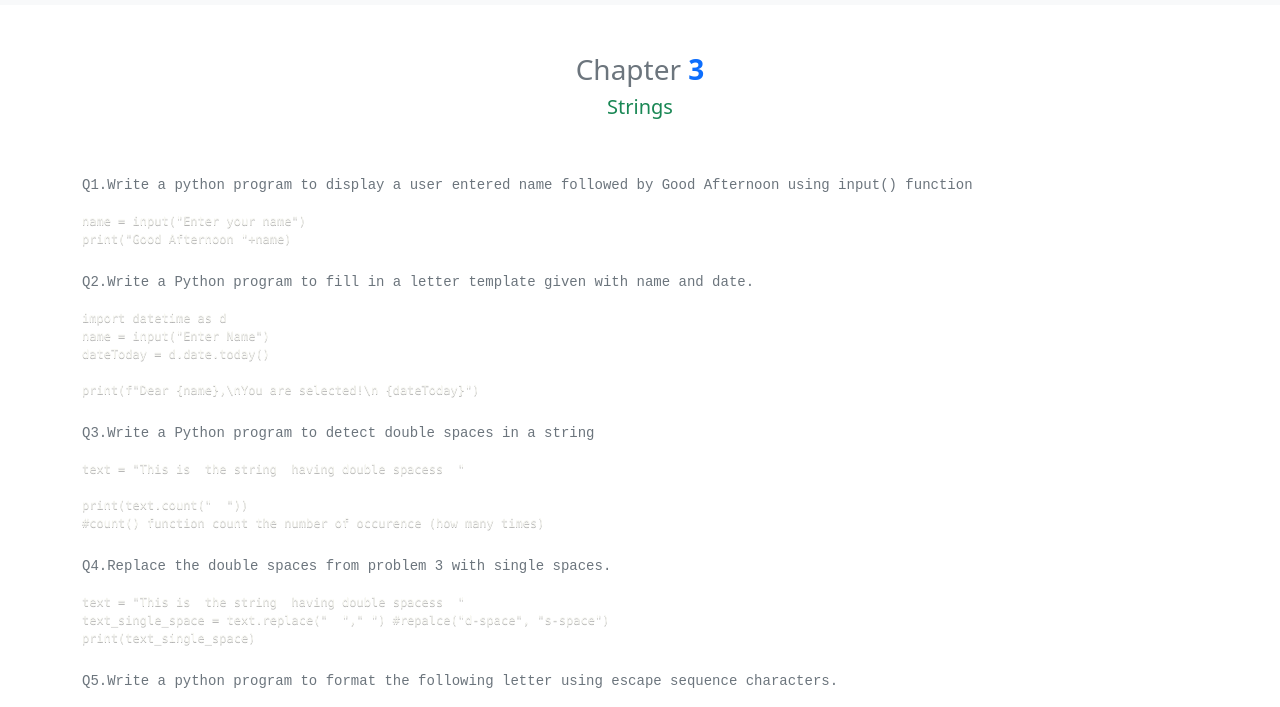
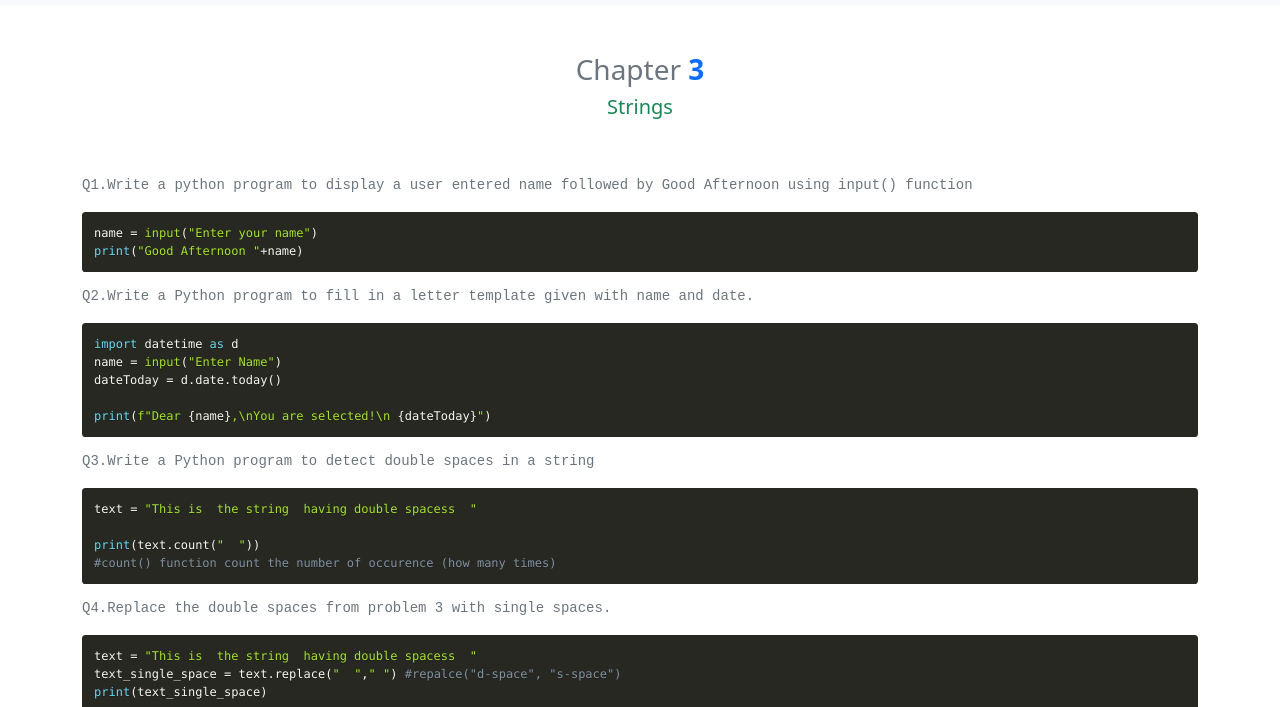
Before and after one commit to jarviskumar/Pypage, a plain HTML site: page chapter3.html in a window 1280 px wide. Shown: the part 51-758 px from the top of the page. Drawn offline with nearby package versions, Linux system fonts and the light colour scheme; the site is published under a folder, as on GitHub Pages, so addresses that start at the root find nothing.

Commit message:
Update chapter3.html

```diff
--- a/chapter3.html
+++ b/chapter3.html
@@ -127,7 +127,7 @@ print(text_single_space)</code>
 <!-- bootstrapjs -->
 <script src="https://cdn.jsdelivr.net/npm/bootstrap@5.3.3/dist/js/bootstrap.bundle.min.js" integrity="sha384-YvpcrYf0tY3lHB60NNkmXc5s9fDVZLESaAA55NDzOxhy9GkcIdslK1eN7N6jIeHz" crossorigin="anonymous"></script>
 <!-- prismJS -->
-<script src="/prism.js" type="text/javascript"></script>
+<script src="prism.js" type="text/javascript"></script>
 </body>
 
 </html>
```
